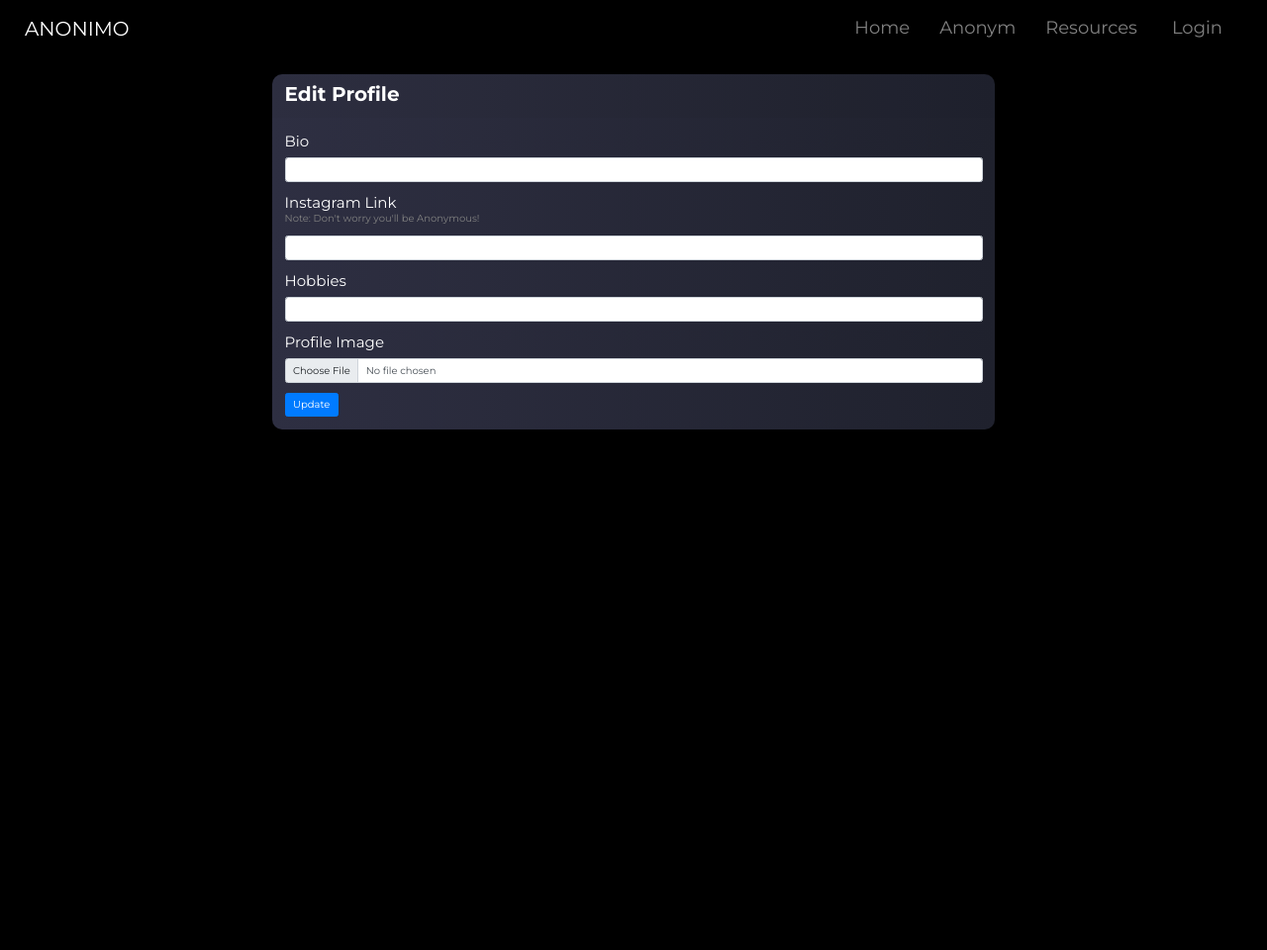
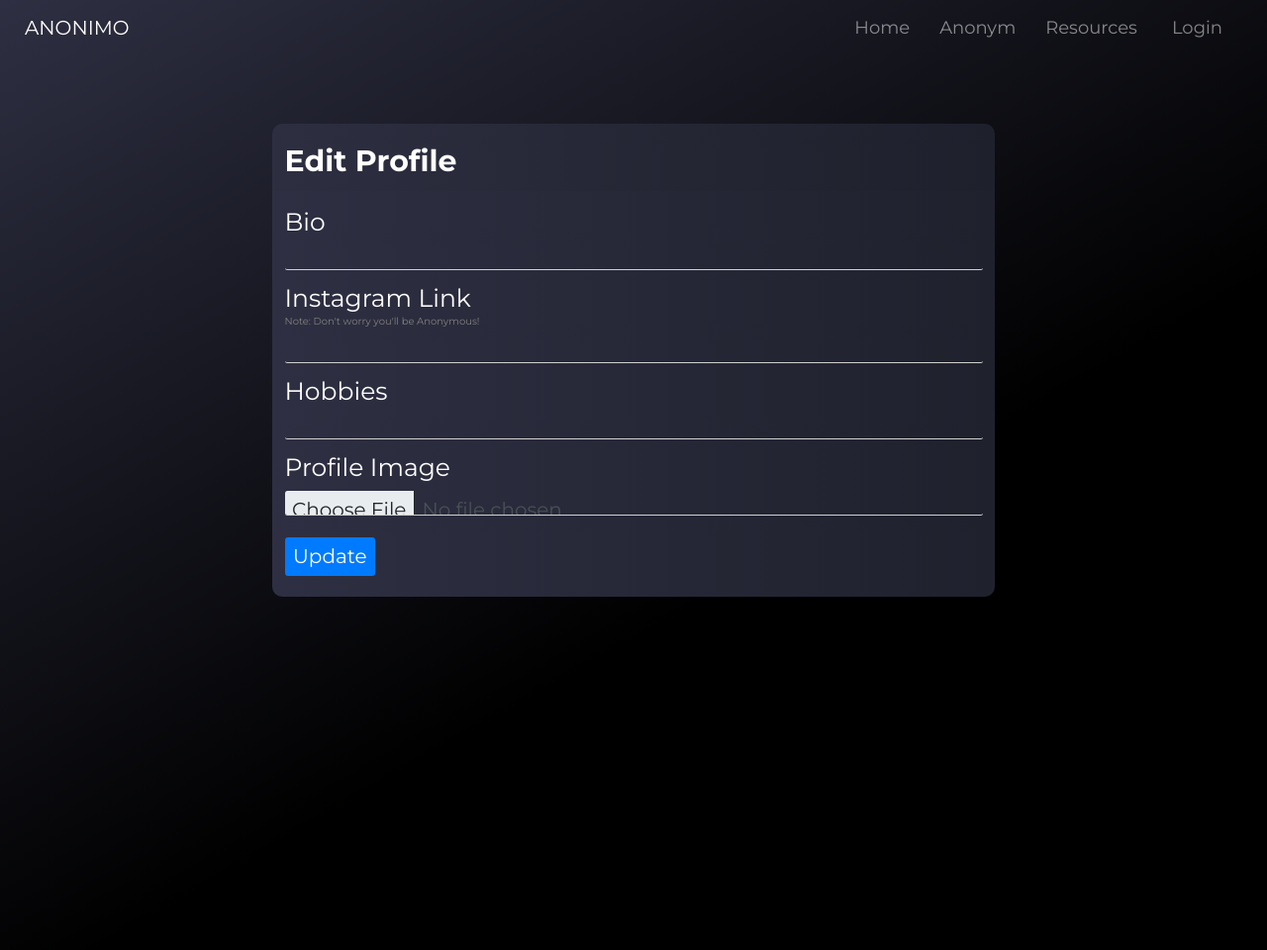
Before and after one commit to CodeFuseX/Anonimo-ML, a Django app: page /complete in a window 1280 px wide. Shown: the whole page at 99% size. Before the commit the page ends 434 px from the top, so only its background shows below. Run offline with Django 3.2, Linux system fonts and the light colour scheme; some libraries are stand-ins or nearby versions.

Commit message:
Comp your prof

```diff
--- a/anonimo/urls.py
+++ b/anonimo/urls.py
@@ -14,7 +14,6 @@ Including another URLconf
     2. Add a URL to urlpatterns:  path('blog/', include('blog.urls'))
 """
 from django.views.static import serve
-from django.conf.urls import url
 from django.contrib import admin
 from django.urls import path,include
 from django.conf import settings
@@ -26,8 +25,8 @@ urlpatterns = [
     path('', include('home.urls')),
     path('anonym', include('blogapp.urls')),
     path('chat', include('chat.urls')),
-    url(r'^images/(?P<path>.*)$', serve,{'document_root':       settings.MEDIA_ROOT}),
-    url(r'^static/(?P<path>.*)$', serve,{'document_root': settings.STATIC_ROOT}),
+    #url(r'^images/(?P<path>.*)$', serve,{'document_root':       settings.MEDIA_ROOT}),
+    #url(r'^static/(?P<path>.*)$', serve,{'document_root': settings.STATIC_ROOT}),
 ]
 
 
--- a/static/css/anonym.css
+++ b/static/css/anonym.css
@@ -8,8 +8,13 @@ body{
   background-image: linear-gradient(150deg, #2e2f42 0%, black  60%);
   background-repeat: no-repeat;
   height: 96rem;
+}
 
+.navbar {
+  position: fixed;
+  height: 7%;
 }
+
 .dropdown-item{
   font-size: 1.6rem;
 }
--- a/static/css/base.css
+++ b/static/css/base.css
@@ -4,3 +4,7 @@ body{
 .dropdown-item{
     font-size:4rem;
 }
+.navbar {
+    position: fixed;
+    height: 7%;
+  }
--- a/static/css/blogpost.css
+++ b/static/css/blogpost.css
@@ -7,7 +7,10 @@ body{
     background-color: black !important;
   }
 
-
+  .navbar {
+    position: fixed;
+    height: 7%;
+  }
   .card{
     min-height: 10rem;
     font-size:1.2rem;
--- a/static/css/chatlist.css
+++ b/static/css/chatlist.css
@@ -4,6 +4,10 @@ html{
   }
 body{
   font-family: 'Montserrat', sans-serif;
+}
+.navbar {
+  position: fixed;
+  height: 7%;
 }
 .card{
   background-image: linear-gradient(to left,#1f212d,#2e2f42);
--- a/static/css/chatroom.css
+++ b/static/css/chatroom.css
@@ -17,6 +17,11 @@ body {
     font-family: 'Montserrat' !important;
     font-size: 2.2rem;
 
+}
+
+.navbar {
+    position: fixed;
+    height: 7%;
 }
 
 .header {
--- a/static/css/complete.css
+++ b/static/css/complete.css
@@ -1,16 +1,26 @@
 html{
   font-size: 62.5%;
+
+}
+.dropdown-item{
+  font-size: 1.6rem;
 }
 
 *{
   font-family: 'Montserrat', sans-serif;
 
+
 }
 body{
-    background-image: linear-gradient(147deg, #2e2f42 0%, black  50%);
+  font-family: 'Montserrat', sans-serif;
+  background-image: linear-gradient(150deg, #2e2f42 0%, black  60%);
   background-repeat: no-repeat;
+  height: 96rem;
 }
-
+.navbar {
+  position: fixed;
+  height: 7%;
+}
 ::-webkit-scrollbar {
   width: 1.2rem;
 
@@ -19,9 +29,6 @@ html{
 /* Track */
 ::-webkit-scrollbar-track {
   border-radius: 0.3rem;
-  }
-  .dropdown-item{
-    font-size: 1.6rem;
 }
 
 /* Handle */
@@ -34,3 +41,193 @@ html{
 ::-webkit-scrollbar-thumb:hover {
   background: #28283a;
 }
+.form-label{
+  font-size: 2.5rem;
+}
+
+.form-control{
+  font-size: 2rem !important;
+  background-color: transparent !important;
+  border : none !important;
+  border-bottom: 1px solid #d1d1d1 !important;
+  outline: none;
+}
+.form-control input[type=text] {
+  border: none !important;
+}
+input.form-control:focus {
+  outline: none !important;
+  border: none !important;
+  border-bottom: 1px solid #256ff8 !important;
+  text-decoration: none !important;
+}
+.profile-img{
+  width: 4rem;
+  height: 4rem;
+  border-radius: 50%;
+  float: left;
+  margin-right: 1rem;
+  margin-left: 0.7rem;
+  margin-top: 0.4rem;
+  object-fit: cover;
+  object-position: center right;
+}
+
+#btnedit{
+  border-radius: 1rem;
+  background-image: linear-gradient(to left,#264ed1,#2143b6);
+  border: none;
+  font-weight: 600;
+  font-family: 'Montserrat', sans-serif;
+  margin-top: 2%;
+  margin-bottom: 2%;
+}
+
+#btnedit label{
+  font-weight: 600 !important;
+  margin-left: 0.5rem;
+  color: white;
+  cursor: pointer;
+  font-family: 'Montserrat', sans-serif;
+}
+
+.card-header a:hover{
+  color: #264ed1 !important;
+}
+
+.card-title{
+  color: transparent;
+  background-image: linear-gradient(to left,#264ed1,#2143b6);
+  -webkit-background-clip: text;
+  font-size: 2rem;
+  margin-top: 2rem;
+  font-weight: bold;
+}
+
+.column {
+  float: left;
+  width: auto;
+  padding: 0rem;
+  height: 3rem; /* Should be removed. Only for demonstration */
+  background-color: transparent;
+}
+
+#icons{
+  display: inline-block;
+  color: white;
+  background-color: #0000;
+  border: none;
+  margin-top: 0.25rem;
+}
+
+.card{
+  min-height: 10rem;
+  border-radius: 1rem !important;
+  border: none !important;
+  font-size: 1.5rem;
+  margin: auto;
+  background-image: linear-gradient(to left,#1f212d,#2e2f42);
+  color: white;
+}
+
+
+.card-footer{
+  background-image: linear-gradient(to left,#264ed1,#2143b6) !important;
+  border-radius: 0rem 0rem 1rem 1rem !important;
+  border: none !important;
+
+}
+
+.card-header{
+  border: none !important;
+  font-size:2.2rem;
+  margin-bottom: 1rem;
+  padding-left: 0.8rem;
+  padding-top: 1rem;
+}
+
+.card-header a{
+  color: #e0dede;
+  font-size: 2.2rem;
+  text-decoration: none;
+  margin-top: 1%;
+  float: left;
+  /*padding: 10rem 10rem 10rem 10rem;
+  border-radius: 50rem;*/
+}
+
+#icons:hover{
+  color: #1f212d;
+}
+
+#labels{
+    color: white;
+    background-color: #0000;
+    font-size:1.6rem;
+    padding: 0rem 1rem 0rem 0rem;
+    font-weight: 500;
+}
+
+.border-primary{
+    border: none;
+    background-image: linear-gradient(to left,#1f212d,#2e2f42);
+}
+
+.about-me{
+  width: 50%;
+  margin: auto;
+  font-size: 1.5rem;
+}
+
+.edit-button{
+  display: flex;
+  justify-content: center;
+
+}
+.username{
+  margin-top: 2%;
+}
+.content{
+  color:white;
+  display: flex;
+  width: 18%;
+  margin: auto;
+
+}
+.col{
+  text-align: center;
+  float: left;
+  padding: 0.1rem;
+
+
+
+}
+
+#btncomplete{
+  width: 25rem;
+  height: 4rem;
+  background-color: #2143b6;
+  border-color: transparent;
+  border-radius: 4rem;
+  font-size: 1.6rem;
+}
+
+  @media(max-width:998px){
+    html{
+      font-size:55%;
+    }
+  }
+  @media(max-width:768px){
+    html{
+      font-size:45%;
+    }
+   .about-me{
+     width: 90%;
+   }
+   .col{
+     padding: 0.5rem;
+   }
+   .card{
+     width: 80% !important;
+   }
+  }
--- a/static/css/post.css
+++ b/static/css/post.css
@@ -4,7 +4,10 @@ html{
   .dropdown-item{
     font-size: 1.6rem;
   }
-
+  .navbar {
+    position: fixed;
+    height: 7%;
+  }
   #editor{
     width: 50% !important;
   }
--- a/static/css/request.css
+++ b/static/css/request.css
@@ -21,7 +21,10 @@ html{
     width: 1.2rem;
 
   }
-
+  .navbar {
+    position: fixed;
+    height: 7%;
+  }
   /* Track */
   ::-webkit-scrollbar-track {
     border-radius: 0.3rem;
--- a/static/css/resources.css
+++ b/static/css/resources.css
@@ -15,7 +15,10 @@ body {
     width: 100%;
     padding-top: 6rem;
 }
-
+.navbar {
+  position: fixed;
+  height: 7%;
+}
 header h1{
     background-image: linear-gradient(to left,#264ed1,#2143b6) !important;
   -webkit-background-clip: text !important;
--- a/static/css/settings.css
+++ b/static/css/settings.css
@@ -15,7 +15,10 @@ body{
 
   background-repeat: no-repeat;
 }
-
+.navbar {
+  position: fixed;
+  height: 7%;
+}
 ::-webkit-scrollbar {
   width: 1.2rem;
 
--- a/templates/complete.html
+++ b/templates/complete.html
@@ -1,7 +1,7 @@
 {% extends 'base.html' %}
 {% load static %}
 {% block content %}
-<link rel ="stylesheet" href="{% static 'css/settings.css' %}">
+<link rel ="stylesheet" href="{% static 'css/complete.css' %}">
 <script src="//cdnjs.cloudflare.com/ajax/libs/jquery/3.2.1/jquery.min.js"></script>
 
 <script src="//maxcdn.bootstrapcdn.com/bootstrap/4.1.1/js/bootstrap.min.js"></script>
@@ -14,9 +14,9 @@
     <div class="container">
         <div class="row justify-content-center">
             <div class="col-md-8">
-                <div class="card">
+                <div class="card" style="margin-top:5rem">
                     <div class="card-header">
-                        <h2 class="fw-bold">Edit Profile</h2>
+                        <h2 class="fw-bold" style="font-size:3rem; margin-top: 1.2rem">Edit Profile</h2>
                     </div>
                     <div class="card-body">
                         <form action="" method="POST" enctype="multipart/form-data">
@@ -41,7 +41,7 @@
                                 <label for="" class="form-label">Profile Image</label>
                                 <input type="file" Required name="image" class="form-control">
                             </div>
-                            <button type="submit" class="btn btn-primary">Update</button>
+                            <button type="submit" style="font-size: 2rem; margin-top: 1.2rem; margin-bottom: 0.8rem" class="btn btn-primary">Update</button>
                         </form>
                     </div>
                 </div>
```
Also changed, not shown: db.sqlite3. Lines whose indentation alone changed are shown as unchanged.
